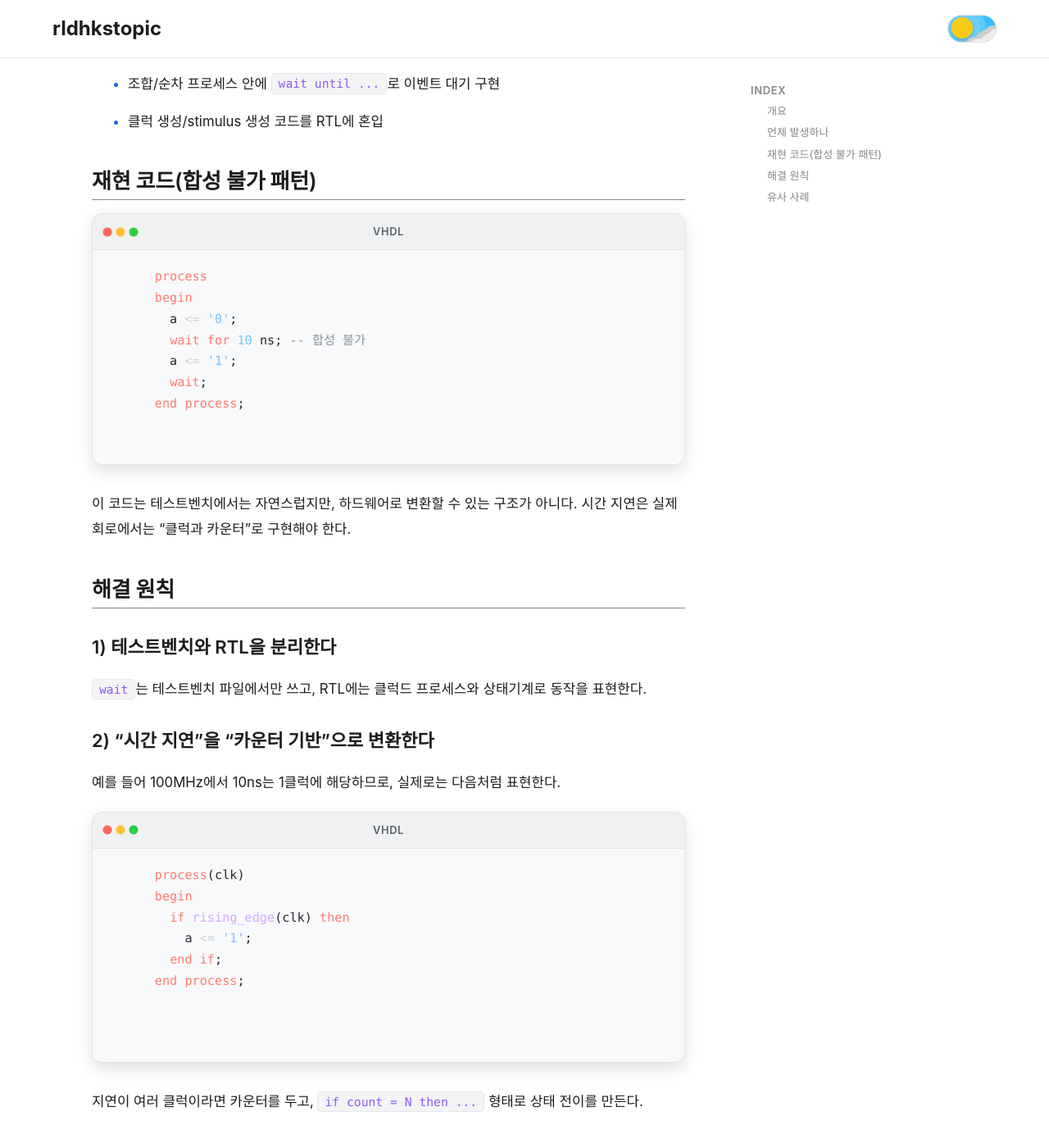
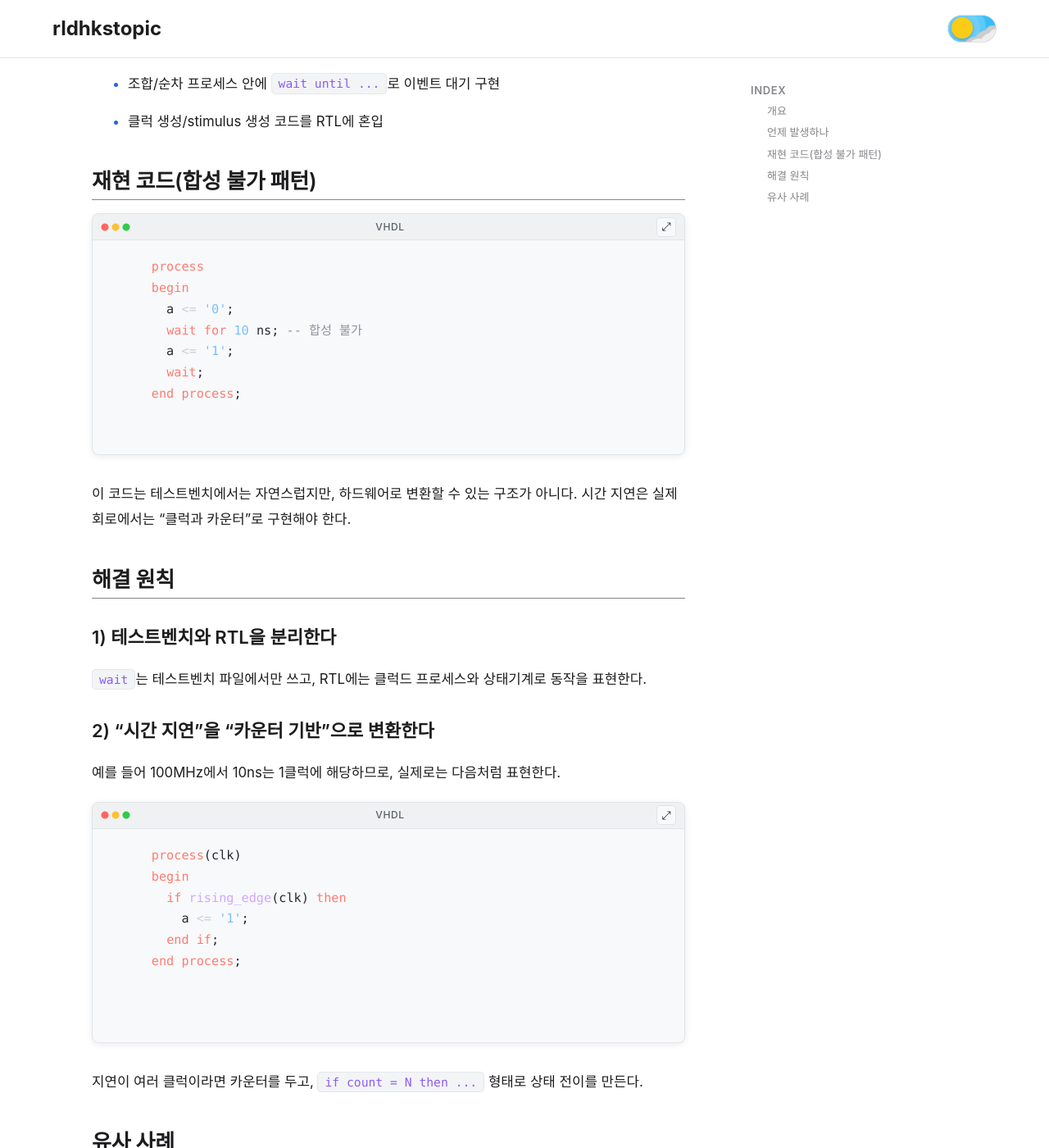
Before and after one commit to rldhkstopic/rldhkstopic.github.io, a Jekyll site: the page built from _posts/2026-01-07-vhdl-wait-statement-not-synthesizable.md, in a window 1280 px wide and 1400 px high, scrolled down 824 px. Shown: the whole window at 82% size. Built offline with Jekyll 4.4.1, drawn with Linux system fonts in a browser that asks for light colours; nearby versions of some CDN libraries; a style sheet for code colours, icons or effects is not loaded.

Commit message:
[v0.0.0] Fix code block styling: VSCode-style compact layout with reduced padding and header height

```diff
--- a/assets/css/main.css
+++ b/assets/css/main.css
@@ -1436,34 +1436,34 @@
 .code-block {
   margin-bottom: 2rem;
   border: 1px solid var(--code-border);
-  border-radius: 12px;
+  border-radius: 8px;
   overflow: hidden;
   background: var(--code-bg);
-  box-shadow: 0 8px 20px rgba(0, 0, 0, 0.12);
+  box-shadow: 0 2px 8px rgba(0, 0, 0, 0.08);
 }
 
 [data-theme="dark"] .code-block {
-  box-shadow: 0 10px 28px rgba(0, 0, 0, 0.35);
+  box-shadow: 0 2px 12px rgba(0, 0, 0, 0.25);
 }
 
 .code-block-header {
-  height: 44px;
-  display: flex;
-  align-items: center;
-  gap: 12px;
-  padding: 0 12px;
+  height: 32px;
+  display: flex;
+  align-items: center;
+  gap: 8px;
+  padding: 0 10px;
   background: var(--code-header-bg);
   border-bottom: 1px solid var(--code-border);
 }
 
 .code-block-dots {
-  width: 44px;
-  height: 12px;
+  width: 36px;
+  height: 10px;
   flex: 0 0 auto;
   background:
-    radial-gradient(circle at 6px 6px, #ff5f56 5px, transparent 6px),
-    radial-gradient(circle at 22px 6px, #ffbd2e 5px, transparent 6px),
-    radial-gradient(circle at 38px 6px, #27c93f 5px, transparent 6px);
+    radial-gradient(circle at 5px 5px, #ff5f56 4px, transparent 5px),
+    radial-gradient(circle at 18px 5px, #ffbd2e 4px, transparent 5px),
+    radial-gradient(circle at 31px 5px, #27c93f 4px, transparent 5px);
   opacity: 0.95;
 }
 
@@ -1471,8 +1471,8 @@
   flex: 1 1 auto;
   text-align: center;
   color: var(--code-header-text);
-  font-size: 0.8rem;
-  font-weight: 600;
+  font-size: 0.75rem;
+  font-weight: 500;
   text-transform: uppercase;
   letter-spacing: 0.05em;
   overflow: hidden;
@@ -1481,16 +1481,16 @@
 }
 
 .code-block-actions {
-  width: 44px;
+  width: 32px;
   flex: 0 0 auto;
   display: flex;
   justify-content: flex-end;
 }
 
 .code-block-header .code-expand-btn {
-  width: 32px;
-  height: 32px;
-  border-radius: 8px;
+  width: 24px;
+  height: 24px;
+  border-radius: 4px;
   border: 1px solid var(--code-border);
   background: var(--code-bg);
   color: var(--code-text);
@@ -1498,34 +1498,36 @@
   align-items: center;
   justify-content: center;
   cursor: pointer;
-  font-size: 16px;
+  font-size: 14px;
   transition: all 0.2s ease;
+  position: relative;
 }
 
 .code-block-header .code-expand-btn:hover {
   background: var(--bg-secondary);
   border-color: var(--accent-color);
   color: var(--accent-color);
-  box-shadow: 0 8px 20px rgba(37, 99, 235, 0.25);
+  box-shadow: 0 2px 8px rgba(37, 99, 235, 0.2);
 }
 
 .code-block-header .code-expand-btn::after {
   content: '전체 코드 보기';
   position: absolute;
-  top: 44px;
+  top: 32px;
   right: 0;
   background: var(--bg-secondary);
   color: var(--text-primary);
   border: 1px solid var(--border-color);
-  padding: 6px 10px;
-  font-size: 12px;
-  border-radius: 6px;
+  padding: 4px 8px;
+  font-size: 11px;
+  border-radius: 4px;
   opacity: 0;
   transform: translateY(-4px);
   pointer-events: none;
   transition: all 0.2s ease;
   white-space: nowrap;
   box-shadow: var(--shadow-sm);
+  z-index: 10;
 }
 
 .code-block-header .code-expand-btn:hover::after {
@@ -1553,20 +1555,21 @@
 
 .post-content pre.line-numbers {
   padding-top: 0;
-  padding-left: 2.9em; /* keep gutter reasonable */
-}
-
-/* Reduce left whitespace while keeping line numbers readable */
+  padding-left: 2.5em; /* VSCode style: reduced gutter */
+}
+
+/* VSCode style: minimal padding */
 .post-content pre code {
-  padding: 0.9rem 1rem 1rem 1rem;
+  padding: 0.75rem 1rem;
 }
 
 .post-content pre.line-numbers > code {
-  padding-left: 0.75rem;
+  padding-left: 0.5rem;
 }
 
 .post-content pre.line-numbers .line-numbers-rows {
-  width: 2.4em;
+  width: 2.2em;
+  padding-right: 0.5em;
 }
 
 .post-content pre:focus {
@@ -1581,10 +1584,10 @@
 
 .post-content pre code {
   display: block;
-  padding: 1rem 1.25rem;
+  padding: 0.75rem 1rem;
   background: transparent;
   color: var(--code-text);
-  font-size: 0.9rem;
+  font-size: 0.875rem;
   line-height: 1.6;
   overflow-x: auto;
   transition: color 0.2s ease;
@@ -1645,9 +1648,9 @@
 
 .code-modal-content {
   background: var(--code-bg);
-  border-radius: 12px;
+  border-radius: 8px;
   border: 1px solid var(--code-border);
-  box-shadow: 0 12px 32px rgba(0, 0, 0, 0.35);
+  box-shadow: 0 8px 24px rgba(0, 0, 0, 0.3);
   width: min(960px, 92vw);
   max-height: 80vh;
   position: relative;
@@ -1664,13 +1667,14 @@
 }
 
 .code-modal-header {
-  padding: 1rem 1.5rem;
+  padding: 0.75rem 1rem;
   border-bottom: 1px solid var(--code-border);
   display: flex;
   justify-content: space-between;
   align-items: center;
   background: var(--bg-secondary);
-  border-radius: 12px 12px 0 0;
+  border-radius: 8px 8px 0 0;
+  min-height: 40px;
 }
 
 .code-modal-title {
@@ -1684,10 +1688,10 @@
   background: transparent;
   border: 1px solid var(--code-border);
   color: var(--code-text);
-  padding: 0.5rem 1rem;
-  border-radius: 6px;
+  padding: 0.375rem 0.75rem;
+  border-radius: 4px;
   cursor: pointer;
-  font-size: 0.875rem;
+  font-size: 0.8125rem;
   transition: all 0.2s ease;
 }
 
@@ -1698,7 +1702,7 @@
 }
 
 .code-modal-body {
-  padding: 1.5rem;
+  padding: 1rem;
   overflow: auto;
   flex: 1;
 }
@@ -1711,17 +1715,17 @@
 }
 
 .code-modal-body pre code {
-  padding: 1rem 1.25rem;
+  padding: 0.75rem 1rem;
   display: block;
   color: var(--code-text);
-  font-size: 0.9rem;
+  font-size: 0.875rem;
   line-height: 1.6;
   white-space: pre;
 }
 
 .post-content pre:not(.highlight) code {
   background: transparent;
-  padding: 1rem 1.25rem;
+  padding: 0.75rem 1rem;
   color: var(--code-text);
   font-weight: 400;
   font-size: 0.875rem;
```
Also changed, not shown: _layouts/default.html (+10 -5 lines).
